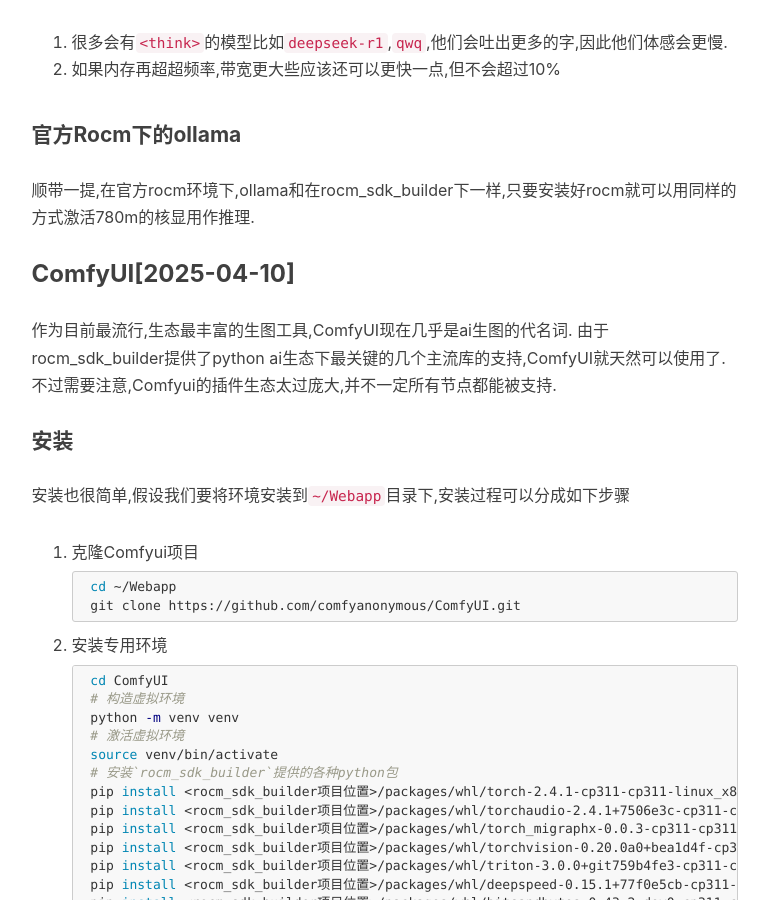
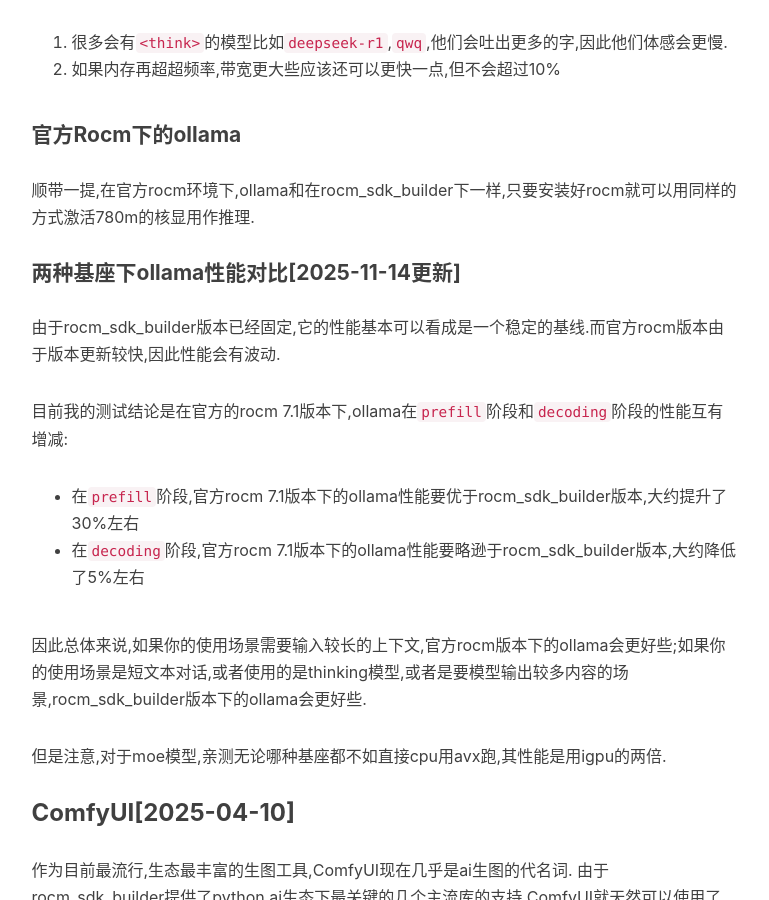
Before and after one commit to hsz1273327/hsz1273327.github.io, a Jekyll site: the page built from _posts/2025-02-17-780m上的AI环境搭建.md, in a window 1280 px wide and 900 px high, scrolled down 15929 px. Shown: the whole window, without its empty margins (136-905 px from the left). Built offline with Jekyll 4.4.1, drawn with Linux system fonts in a browser that asks for light colours; nearby versions of some CDN libraries; comment, search, counter and statistics services are not loaded; some of the changed text lies outside the part shown.

Commit message:
Update 2025-02-17-780m上的AI环境搭建.md

```diff
--- a/_posts/2025-02-17-780m上的AI环境搭建.md
+++ b/_posts/2025-02-17-780m上的AI环境搭建.md
@@ -17,7 +17,7 @@
     - Voice
     - Stable Diffusion
 header-img: "img/home-bg-o.jpg"
-update: 2025-11-12
+update: 2025-11-14
 ---
 # 780m上的AI环境搭建
 
@@ -358,8 +358,7 @@
 
 [ROCm/TheRock](https://github.com/ROCm/TheRock)是amd官方主持但由社区维护的一个rocm的衍生项目,`rocm_sdk_builder`的主要贡献者也参与其中,可以看成是`rocm_sdk_builder`的后继项目.这个项目的主要目的是让更多的amd显卡和核显可以被rocm支持,它本质上是一个rocm相关工具链的编译工具加针对未获得官方支持的显卡的补丁集合.经由该项目编译出来的rocm工具链可以直接对应设备上安装使用.
 
-该项目目前还处于早期阶段,但已经展现出了不错的前景,它基本紧跟官方rocm的版本,目前已经支持到rocm 7.0版本
-
+该项目目前还处于早期阶段,但已经展现出了不错的前景,它基本紧跟官方rocm的版本,目前已经支持到rocm 7.0版本,但很遗憾,我没有编译成功,因此也无法提供使用经验.有兴趣的朋友可以自行尝试.
 
 ## 不同基座下可用的AI工具项目对比
 
@@ -649,6 +648,19 @@
 #### 官方Rocm下的ollama
 
 顺带一提,在官方rocm环境下,ollama和在rocm_sdk_builder下一样,只要安装好rocm就可以用同样的方式激活780m的核显用作推理.
+
+#### 两种基座下ollama性能对比[2025-11-14更新]
+
+由于rocm_sdk_builder版本已经固定,它的性能基本可以看成是一个稳定的基线.而官方rocm版本由于版本更新较快,因此性能会有波动.
+
+目前我的测试结论是在官方的rocm 7.1版本下,ollama在`prefill`阶段和`decoding`阶段的性能互有增减:
+
++ 在`prefill`阶段,官方rocm 7.1版本下的ollama性能要优于rocm_sdk_builder版本,大约提升了30%左右
++ 在`decoding`阶段,官方rocm 7.1版本下的ollama性能要略逊于rocm_sdk_builder版本,大约降低了5%左右
+
+因此总体来说,如果你的使用场景需要输入较长的上下文,官方rocm版本下的ollama会更好些;如果你的使用场景是短文本对话,或者使用的是thinking模型,或者是要模型输出较多内容的场景,rocm_sdk_builder版本下的ollama会更好些.
+
+但是注意,对于moe模型,亲测无论哪种基座都不如直接cpu用avx跑,其性能是用igpu的两倍.
 
 ### ComfyUI[2025-04-10]
 
```
